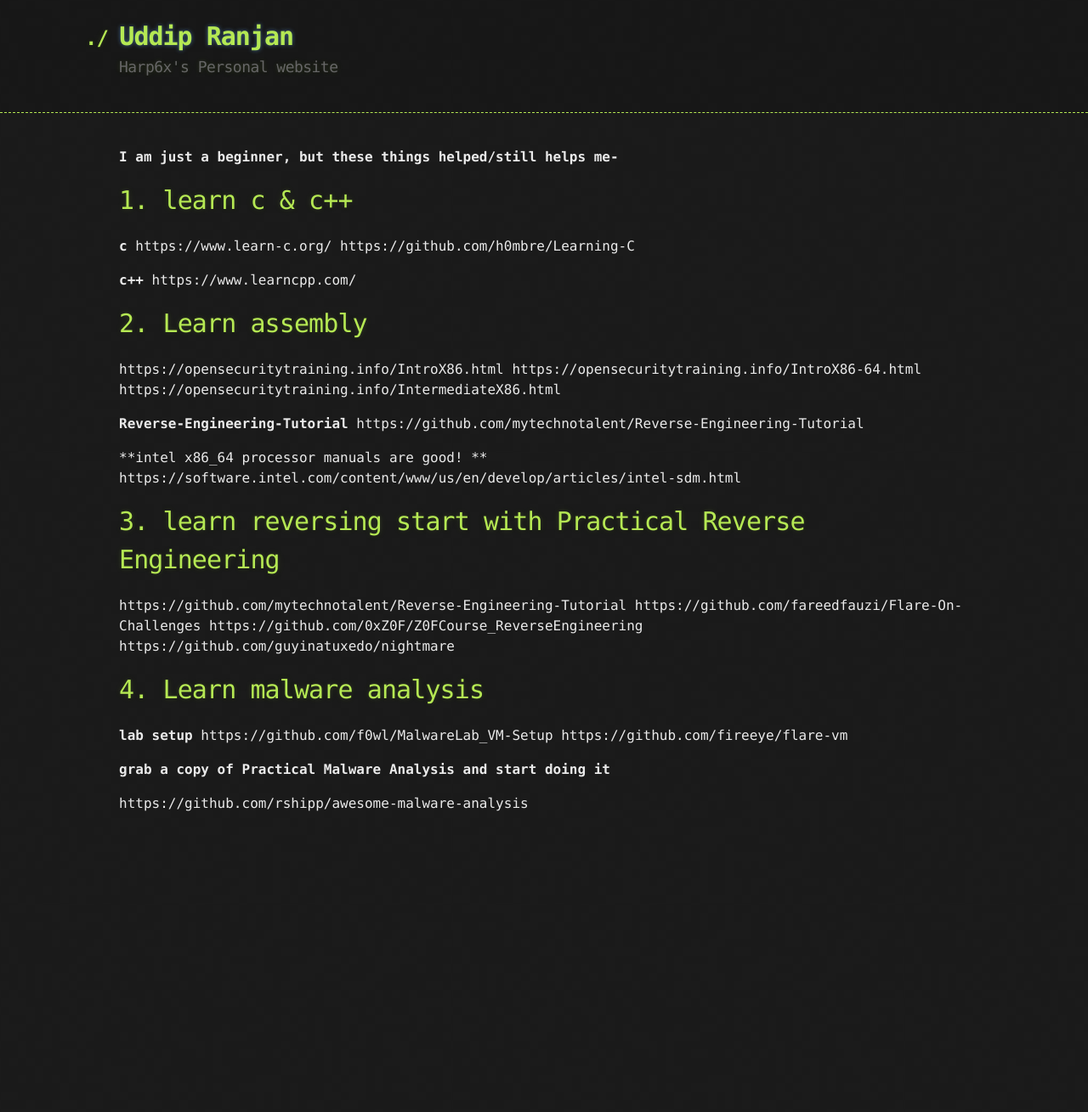
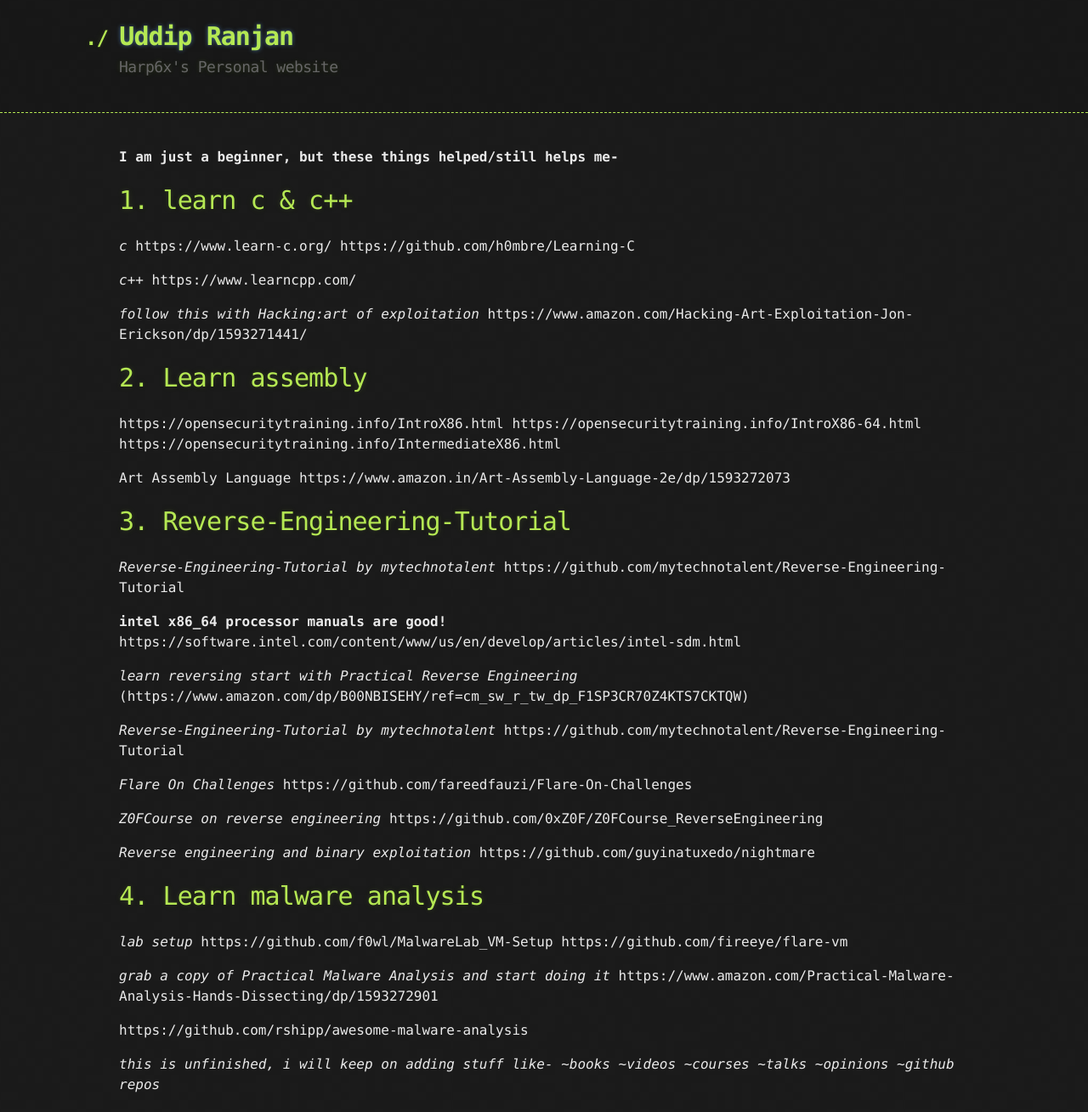
Before and after one commit to Harp6x/harp6x.github.io, a Jekyll site: the page built from posts/0_to_malware_analyst.md, in a window 1280 px wide. Shown: the whole page at 85% size. Built offline with Jekyll 4.4.1, drawn with Linux system fonts in a browser that asks for light colours; our own code applies the rules of GitHub Pages for plain Markdown files; before the commit the page ends 978 px from its top, so only the background shows below that.

Commit message:
Update 0_to_malware_analyst.md

```diff
--- a/posts/0_to_malware_analyst.md
+++ b/posts/0_to_malware_analyst.md
@@ -2,13 +2,15 @@
 
 # 1.  learn c & c++
 
-**c**
+*c*
 https://www.learn-c.org/
 https://github.com/h0mbre/Learning-C
 
-**c++**
+*c++*
 https://www.learncpp.com/
 
+*follow this with Hacking:art of exploitation*
+https://www.amazon.com/Hacking-Art-Exploitation-Jon-Erickson/dp/1593271441/
 
 # 2.  Learn assembly
 
@@ -16,27 +18,52 @@ https://opensecuritytraining.info/IntroX86.html
 https://opensecuritytraining.info/IntroX86-64.html
 https://opensecuritytraining.info/IntermediateX86.html
 
-**Reverse-Engineering-Tutorial**
+
+Art Assembly Language
+https://www.amazon.in/Art-Assembly-Language-2e/dp/1593272073
+
+
+
+# 3.  Reverse-Engineering-Tutorial
+
+*Reverse-Engineering-Tutorial by mytechnotalent*
 https://github.com/mytechnotalent/Reverse-Engineering-Tutorial
 
-**intel x86_64 processor manuals are good! **
+**intel x86_64 processor manuals are good!**
 https://software.intel.com/content/www/us/en/develop/articles/intel-sdm.html
 
-# 3.  learn reversing start with Practical Reverse Engineering
+*learn reversing start with Practical Reverse Engineering*
+(https://www.amazon.com/dp/B00NBISEHY/ref=cm_sw_r_tw_dp_F1SP3CR70Z4KTS7CKTQW)
 
+*Reverse-Engineering-Tutorial by mytechnotalent*
+https://github.com/mytechnotalent/Reverse-Engineering-Tutorial
 
-https://github.com/mytechnotalent/Reverse-Engineering-Tutorial
+*Flare On Challenges*
 https://github.com/fareedfauzi/Flare-On-Challenges
+
+*Z0FCourse on reverse engineering*
 https://github.com/0xZ0F/Z0FCourse\_ReverseEngineering
+
+*Reverse engineering and binary exploitation*
 https://github.com/guyinatuxedo/nightmare
+
 
 
 # 4.  Learn malware analysis
 
-**lab setup**
+*lab setup*
 https://github.com/f0wl/MalwareLab\_VM-Setup
 https://github.com/fireeye/flare-vm
 
-**grab a copy of Practical Malware Analysis and start doing it**
+*grab a copy of Practical Malware Analysis and start doing it*
+https://www.amazon.com/Practical-Malware-Analysis-Hands-Dissecting/dp/1593272901
 
 https://github.com/rshipp/awesome-malware-analysis
+
+*this is unfinished, i will keep on adding stuff like-
+~books
+~videos
+~courses
+~talks
+~opinions
+~github repos*
```
